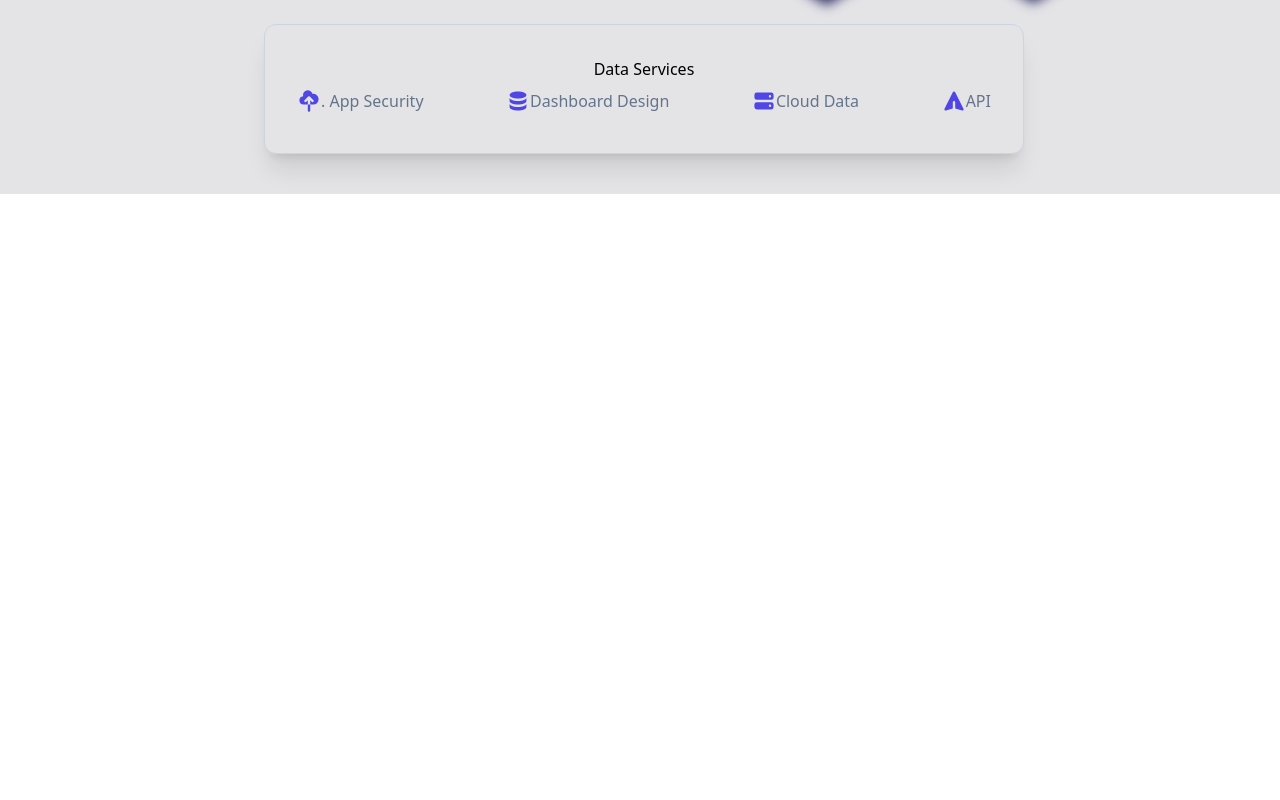
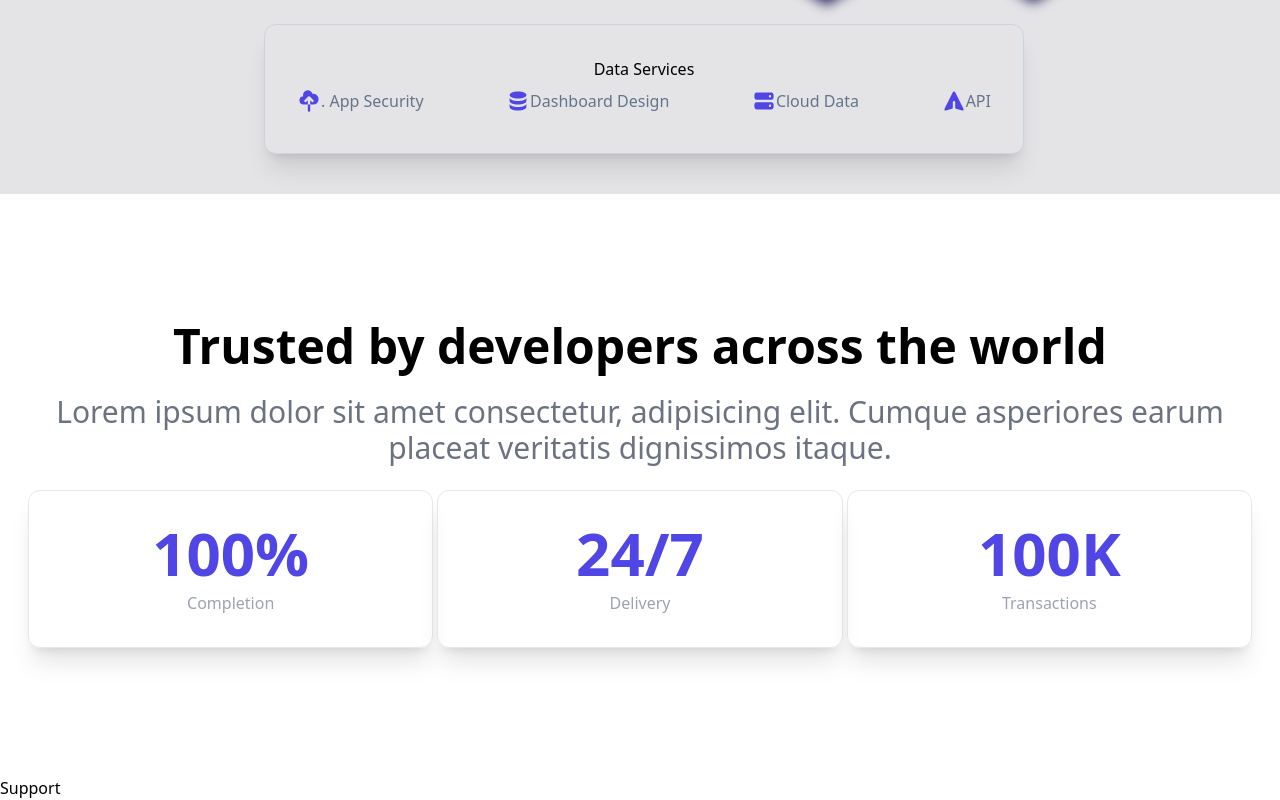
Before and after one commit to Nicoderin98/Cloud-App-React, a React (Create React App) app: page / in a window 1280 px wide. Shown: the part 606-1406 px from the top of the page. Before the commit the page ends 800 px from the top, so only its background shows below. Built offline with nearby package versions, Linux system fonts and the light colour scheme.

Commit message:
finish About

```diff
--- a/src/App.js
+++ b/src/App.js
@@ -1,13 +1,14 @@
 import Navbar from "./components/Navbar";
 import Hero from "./components/Hero";
 import About from "./components/About";
-
+import Support from "./components/Support";
 function App() {
   return (
     <>
     <Navbar />
     <Hero />
     <About />
+    <Support />
     </>
   );
 }
--- a/src/components/About.jsx
+++ b/src/components/About.jsx
@@ -2,8 +2,27 @@
 
 function About() {
   return (
-    <div>
-
+    <div className='w-full my-32 '>
+      <div className='max-w-[1240px] mx-auto'>
+        <div className='text-center'>
+          <h2 className='text-5xl font-bold'>Trusted by developers across the world</h2>
+          <p className='text-3xl py-6 text-gray-500'>Lorem ipsum dolor sit amet consectetur, adipisicing elit. Cumque asperiores earum placeat veritatis dignissimos itaque.</p>
+        </div>
+          <div className='grid md:grid-cols-3 gap-1 px-2 text-center'>
+            <div className='border py-8 rounded-xl shadow-xl'>
+              <p className='text-6xl font-bold text-indigo-600'>100%</p>
+              <p className='text-gray-400 mt-2'>Completion</p>
+            </div>
+            <div className='border py-8 rounded-xl shadow-xl'>
+              <p className='text-6xl font-bold text-indigo-600'>24/7</p>
+              <p className='text-gray-400 mt-2'>Delivery</p>
+            </div>
+            <div className='border py-8 rounded-xl shadow-xl'>
+              <p className='text-6xl font-bold text-indigo-600'>100K</p>
+              <p className='text-gray-400 mt-2'>Transactions</p>
+            </div>
+        </div>
+      </div>
     </div>
   )
 }
--- /dev/null
+++ b/src/components/Support.jsx
@@ -0,0 +1,9 @@
+import React from 'react'
+
+function Support() {
+  return (
+    <div>Support</div>
+  )
+}
+
+export default Support
```
